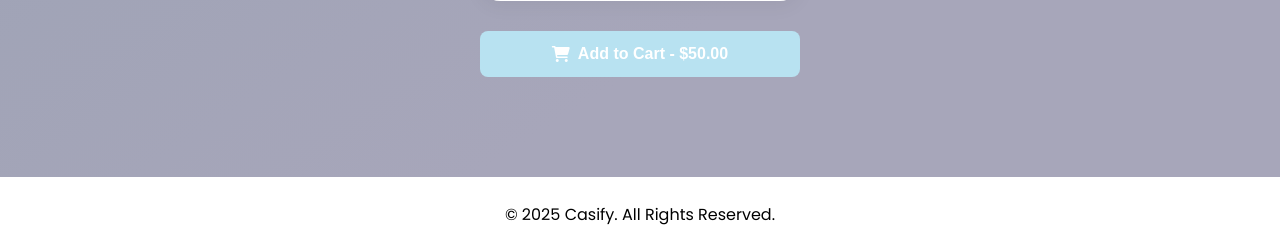
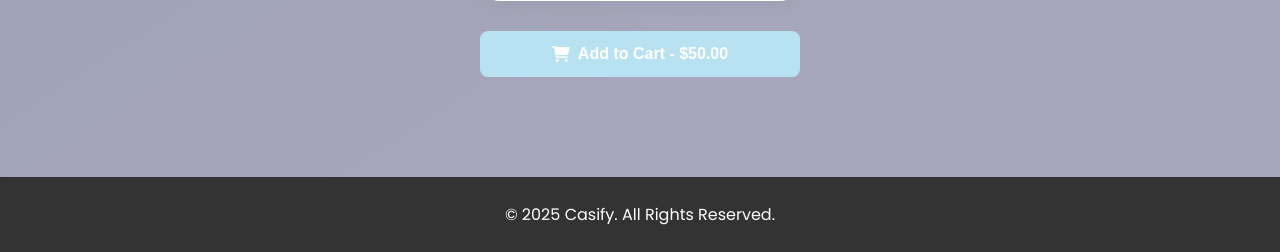
Before and after one commit to alldrin2612/Casify, a Flask app: page /custom_case in a window 1280 px wide. Shown: the part 1217-1469 px from the top of the page. Run offline with Flask 3, Linux system fonts and the light colour scheme; the visitor is signed in with stand-in values (Sample User, id 1); data that the repository does not hold is empty.

```diff
--- a/static/css/create-style.css
+++ b/static/css/create-style.css
@@ -435,8 +435,8 @@ button[onclick="generateAIImage()"].loading {
 /* Footer - centered adjustments */
 footer {
     padding: 25px;
-    background: #ffffff;
-    color: #000000;
+    background: #333;
+    color: #ffffff;
     text-align: center;
     margin-top: 60px;
 }
```
Also changed, not shown: 1 other file.
